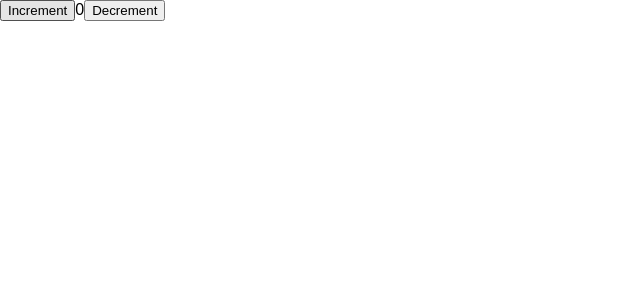
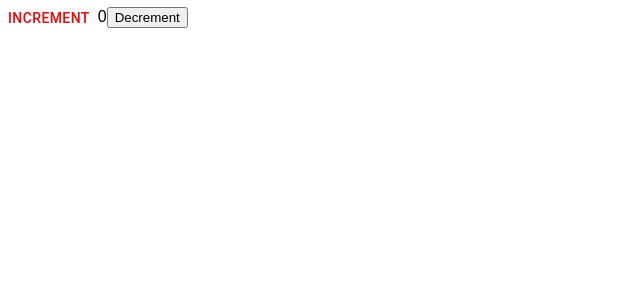
Before and after one commit to team-saviors/saview, a React (Create React App) app in the folder client/: page / in a window 1280 px wide. Shown: the top 300 px of the page, without its empty margins (0-640 px from the left). Built offline with nearby package versions, Linux system fonts and the light colour scheme.

Commit message:
[FE] : mui styled-component 설정, button 예시

```diff
--- a/client/package.json
+++ b/client/package.json
@@ -3,6 +3,9 @@
   "version": "0.1.0",
   "private": true,
   "dependencies": {
+    "@emotion/react": "^11.10.4",
+    "@emotion/styled": "^11.10.4",
+    "@mui/material": "^5.10.5",
     "@reduxjs/toolkit": "^1.8.5",
     "@testing-library/jest-dom": "^5.16.5",
     "@testing-library/react": "^13.4.0",
--- a/client/src/components/Counter.js
+++ b/client/src/components/Counter.js
@@ -1,20 +1,24 @@
 import React from 'react';
 import { useSelector, useDispatch } from 'react-redux';
 import { decrement, increment } from '../redux/reducers/couterSlice';
+import Button from '@mui/material/Button';
+import styled from 'styled-components';
 
 export function Counter() {
   const count = useSelector((state) => state.counter.value);
   const dispatch = useDispatch();
-
+  const Countbutton = styled(Button)`
+    color: red;
+  `;
   return (
     <div>
       <div>
-        <button
+        <Countbutton
           aria-label="Increment value"
           onClick={() => dispatch(increment())}
         >
           Increment
-        </button>
+        </Countbutton>
         <span>{count}</span>
         <button
           aria-label="Decrement value"
--- a/client/src/index.js
+++ b/client/src/index.js
@@ -6,13 +6,17 @@ import App from './App';
 import GlobalStyle from './assets/styles/GlobalStyle';
 import { store } from './redux/store/index';
 import { Provider } from 'react-redux';
+//mui styled-component 설정
+import { StyledEngineProvider } from '@mui/styled-engine';
 
 const root = ReactDOM.createRoot(document.getElementById('root'));
 root.render(
+  <StyledEngineProvider injectFirst>
     <BrowserRouter>
       <Provider store={store}>
         <GlobalStyle />
         <App />
       </Provider>
     </BrowserRouter>
+  </StyledEngineProvider>
 );
```
Also changed, not shown: 1 other file (tests, documents, lock files or other folders). Lines whose indentation alone changed are shown as unchanged.
